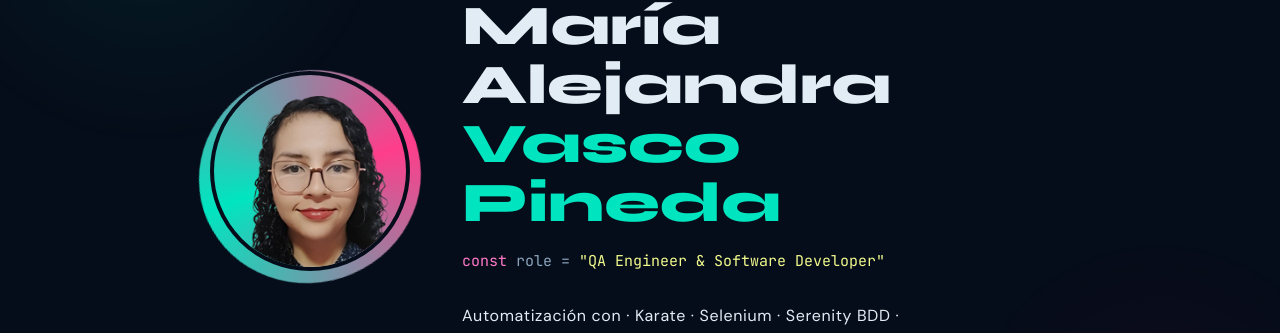
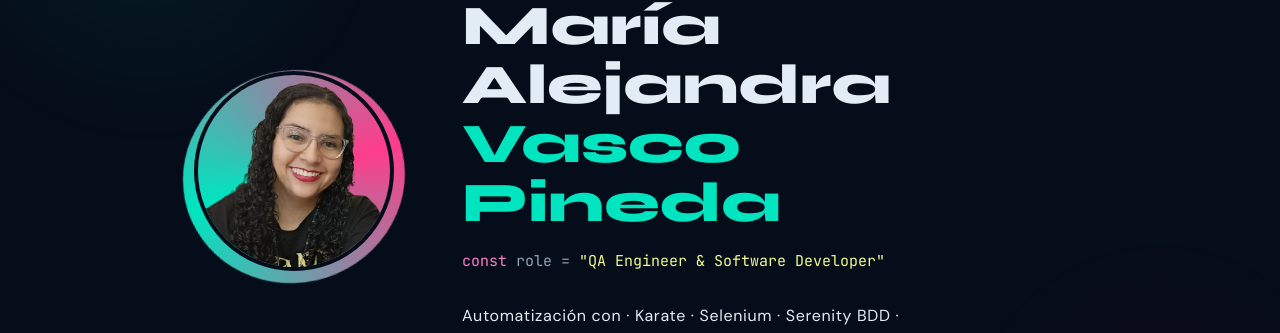
Before and after one commit to MariaVasco052/Portafolio, a React (Create React App) app: page / in a window 1280 px wide. Shown: the part 243-576 px from the top of the page. Built offline with nearby package versions, Linux system fonts and the light colour scheme; no server answers.

Commit message:
Ajustar imagen principal del portafolio

```diff
--- a/src/styles/App.css
+++ b/src/styles/App.css
@@ -1,6 +1,5 @@
 /* ═══════════════════════════════════════════
    App.css — Portafolio María Alejandra Vasco
-   Dark Theme · Syne + DM Sans · Teal accent
 ═══════════════════════════════════════════ */
 
 /* ── Google Fonts ─────────────────────────── */
@@ -169,6 +168,7 @@ ul { list-style: none; }
 /* Foto */
 .hero-photo-wrapper {
   position: relative;
+  left: -16px;
   flex-shrink: 0;
 }
 .hero-photo-ring {
@@ -188,7 +188,7 @@ ul { list-style: none; }
   height: 200px;
   border-radius: 50%;
   object-fit: cover;
-  object-position: center top;
+  object-position: center center;
   border: 4px solid var(--bg-primary);
   z-index: 1;
 }
@@ -256,6 +256,7 @@ ul { list-style: none; }
     text-align: center;
     gap: 28px;
   }
+  .hero-photo-wrapper { left: 0; }
   .hero-name { font-size: 32px; }
   .hero-photo { width: 140px; height: 140px; }
   .hero-actions { justify-content: center; }
```
Also changed, not shown: src/images/FotoHV.png.
